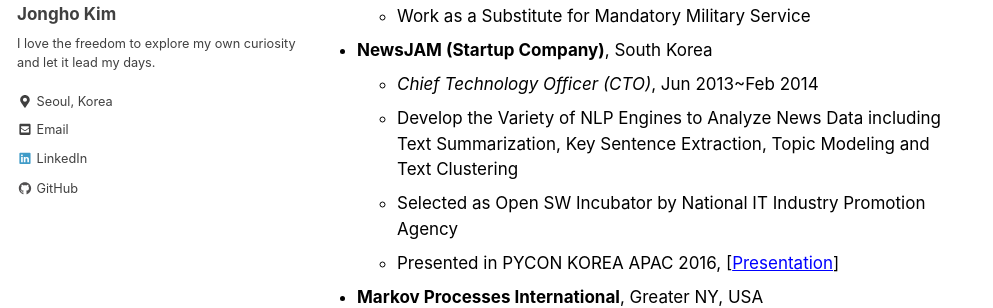
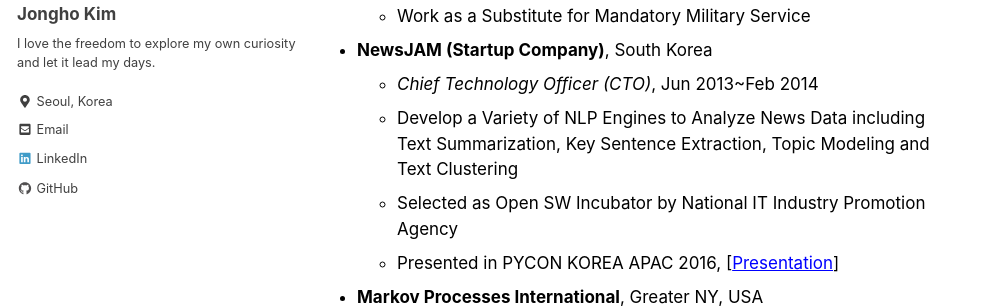
Before and after one commit to jonghkim/jonghkim.github.io, a Jekyll site: the page built from _pages/about.md, in a window 1280 px wide and 900 px high, scrolled down 1178 px. Shown: the part 152-460 px from the top of the window, without its empty margins (0-993 px from the left). Built offline with Jekyll 4.4.1, drawn with Linux system fonts in a browser that asks for light colours; nearby versions of some CDN libraries.

Commit message:
remove the

```diff
--- a/_pages/about.md
+++ b/_pages/about.md
@@ -33,7 +33,7 @@ last_modified_at: 2019-03-19
 
 - **NewsJAM (Startup Company)**, South Korea
     - *Chief Technology Officer (CTO)*, Jun 2013~Feb 2014
-    - Develop the Variety of NLP Engines to Analyze News Data including Text Summarization, Key Sentence Extraction, Topic Modeling and Text Clustering
+    - Develop a Variety of NLP Engines to Analyze News Data including Text Summarization, Key Sentence Extraction, Topic Modeling and Text Clustering
     - Selected as Open SW Incubator by National IT Industry Promotion Agency
     - Presented in PYCON KOREA APAC 2016, [[Presentation](http://bit.ly/2mroROR)]
 
```
